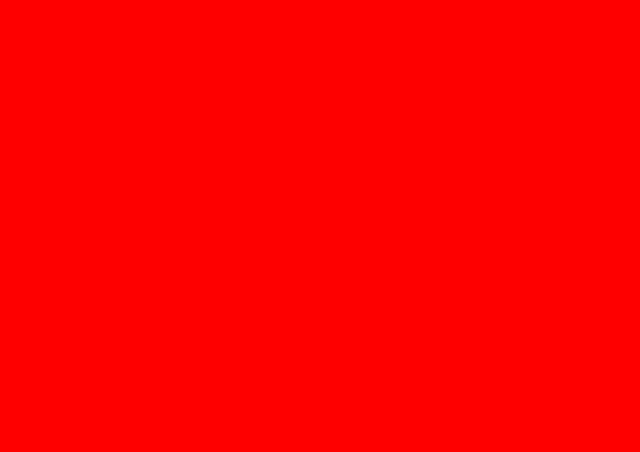
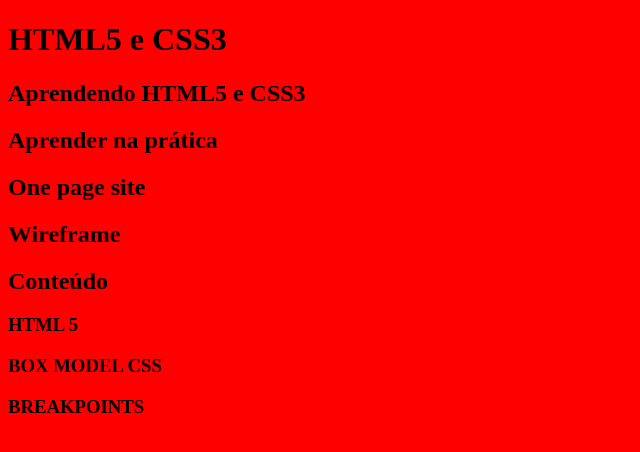
Before and after one commit to ednanf/html5css3, a plain HTML site: page index.html in a window 1280 px wide. Shown: the whole page, without its empty margins (0-640 px from the left). Drawn offline with Linux system fonts and the light colour scheme.

Commit message:
semântica e heading tags

```diff
--- a/index.html
+++ b/index.html
@@ -13,7 +13,33 @@
 </head>
 
 <body>
-
-</body>
+    <!-- Cabeçalho -->
+    <header></header>
+    <!-- Destaque -->
+    <main>
+        <h1>HTML5 e CSS3</h1>
+        <h2>Aprendendo HTML5 e CSS3</h2>
+    </main>
+    <!-- Sobre -->
+    <section>
+        <h2>Aprender na prática</h2>
+    </section>
+    <!-- One page -->
+    <section>
+        <h2>One page site</h2>
+    </section>
+    <!-- Wireframe download -->
+    <section>
+        <h2>Wireframe</h2>
+    </section>
+    <!-- Conteúdo -->
+    <section>
+        <h2>Conteúdo</h2>
+        <h3>HTML 5</h3>
+        <h3>BOX MODEL CSS</h3>
+        <h3>BREAKPOINTS</h3>
+    </section>
+    <!-- Rodapé -->
+    <footer></footer>
 
 </html>
```
